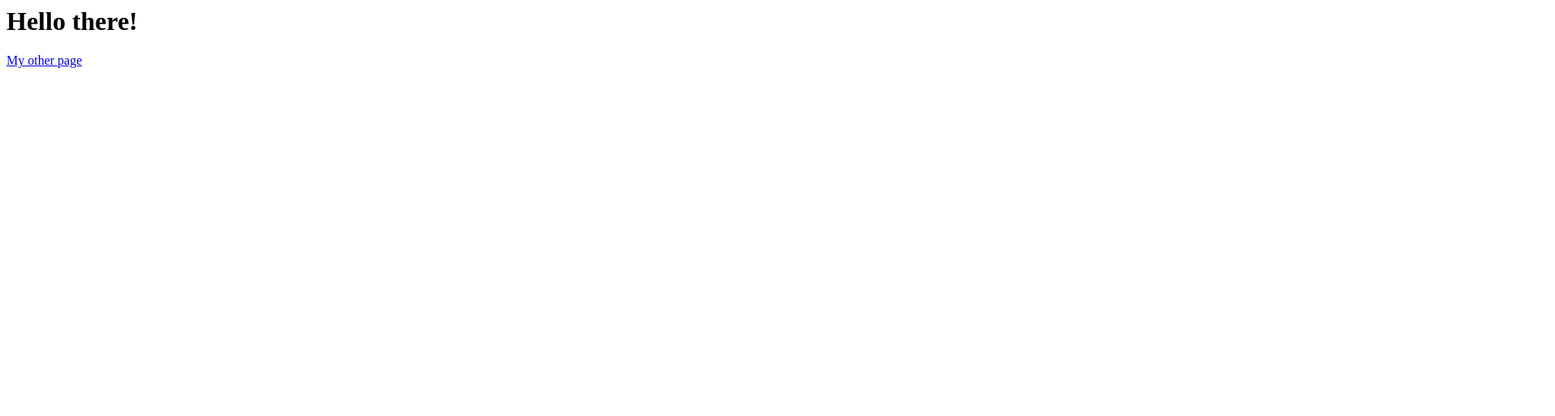
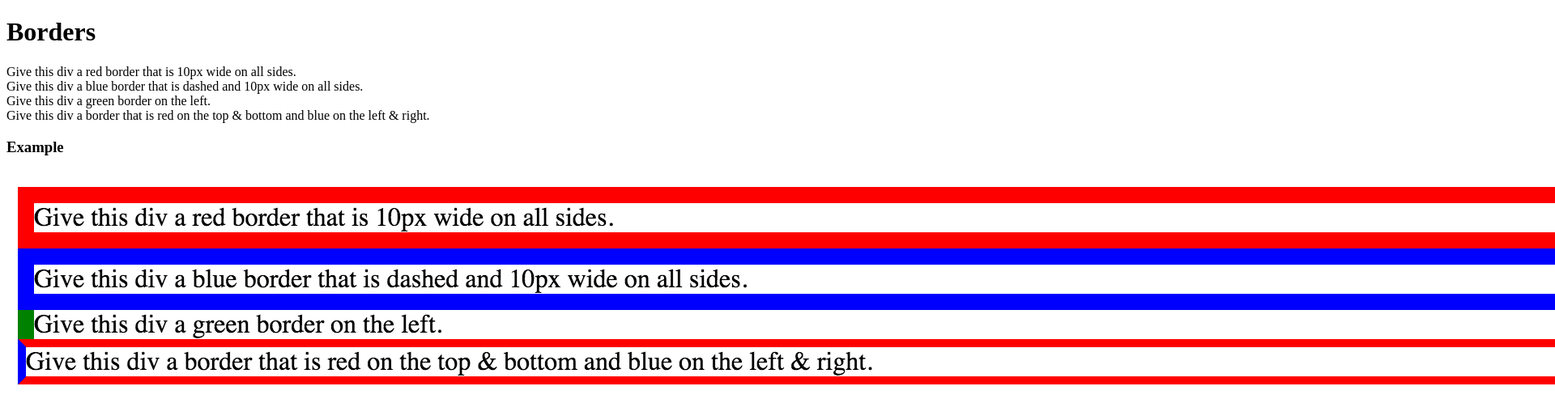
Before and after one commit to omiras/test-exercise, a plain HTML site: page index.html in a window 1280 px wide. Shown: the top 514 px of the page at 81% size, 1920 px wide, since content can reach past the window. Drawn offline with Linux system fonts and the light colour scheme.

Commit message:
1 binaries uploaded

```diff
--- a/index.html
+++ b/index.html
@@ -1,11 +1,28 @@
+<!DOCTYPE html>
 <html>
   <head>
-    <meta charset="UTF-8">
-    <script src="script.js"></script>
-    <!-- <link rel="stylesheet" type="text/css" href="styles.css"> -->
+    <title>Borders</title>
+    <link rel="stylesheet" type="text/css" href="app.css" />
   </head>
   <body>
-    <h1>Hello there!</h1>
-    <a href="/me.html">My other page</a>
+    <h1>Borders</h1>
+
+    <div>Give this div a red border that is 10px wide on all sides.</div>
+
+    <div>
+      Give this div a blue border that is dashed and 10px wide on all sides.
+    </div>
+
+    <div>Give this div a green border on the left.</div>
+
+    <div class="flag">
+      Give this div a border that is red on the top & bottom and blue on the
+      left & right.
+    </div>
+
+    <h3>Example</h3>
+    <img src="img/example.png" />
+
+    <script src="app.js" type="text/javascript" charset="utf-8"></script>
   </body>
 </html>
```
Also changed, not shown: img/example.png (added).
